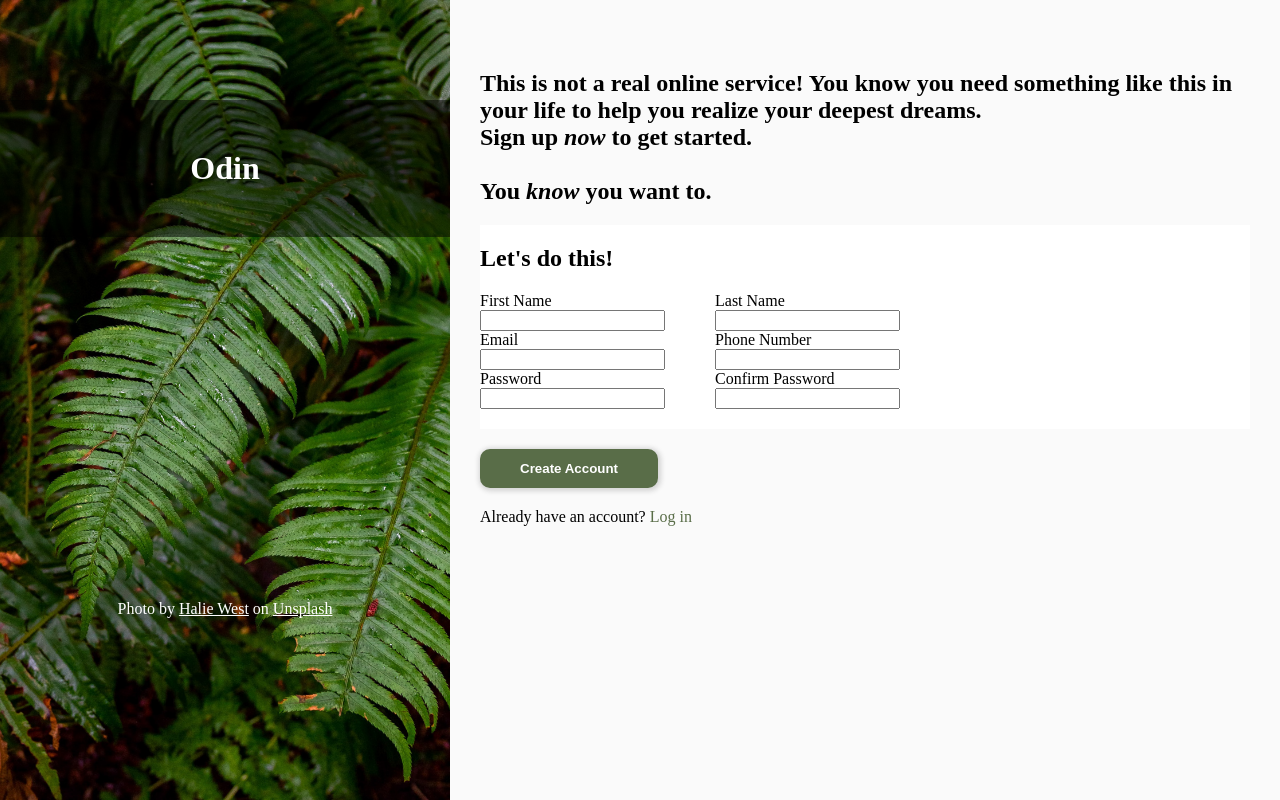
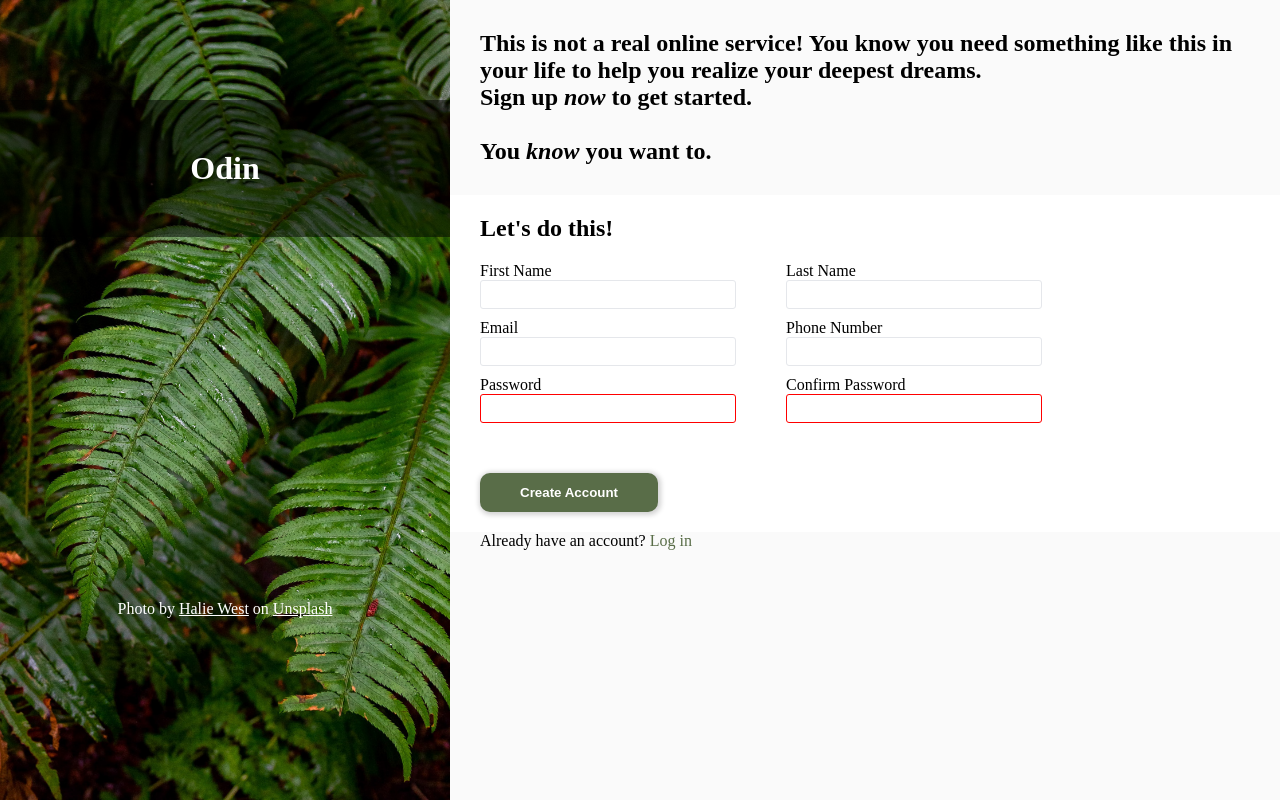
Before and after one commit to Jake-Rice/sign-up-form, a plain HTML site: page index.html in a window 1280 px wide. Drawn offline with Linux system fonts and the light colour scheme.

Commit message:
Add input styling

```diff
--- a/index.html
+++ b/index.html
@@ -60,13 +60,13 @@
               <div>
                 <label for="password">Password</label>
               </div>
-              <input type="password" id="password" required>
+              <input type="password" id="password" class="password-input-error" required>
             </div>
             <div class="form-item">
               <div>
                 <label for="confirm-password">Confirm Password</label>
               </div>
-              <input type="password" id="confirm-password" required>
+              <input type="password" id="confirm-password" class="password-input-error" required>
             </div>
             <div class="form-spacer"></div>
           </div>
--- a/styles.css
+++ b/styles.css
@@ -44,12 +44,12 @@ body {
 }
 
 .description-container {
-  padding-left: 30px;
-  padding-top: 70px;
+  padding: 30px;
 }
 
 .form-container {
   padding: 20px 30px;
+  background-color: white;
 }
 
 .form-title {
@@ -60,8 +60,8 @@ body {
   display: flex;
   justify-content: start;
   flex-wrap: wrap;
-  background-color: white;
-  padding: 20px 0;
+  padding-bottom: 20px;
+  margin: 0;
 }
 
 .form-title {
@@ -70,8 +70,9 @@ body {
 }
 
 .form-item {
+  padding-right: 50px;
+  padding-bottom: 10px;
   flex-grow: 0;
-  padding-right: 50px;
 }
 
 
@@ -107,3 +108,18 @@ body {
 .login-link:hover, .login-link:focus {
   text-decoration: underline;
 }
+
+input {
+  height: 25px;
+  width: 250px;
+  border: 1px solid #E5E7EB;
+  border-radius: 3px;
+}
+
+input:focus {
+  box-shadow: 1px 1px 10px 2px lightgray;
+}
+
+.password-input-error {
+  border-color: red;
+}
```
